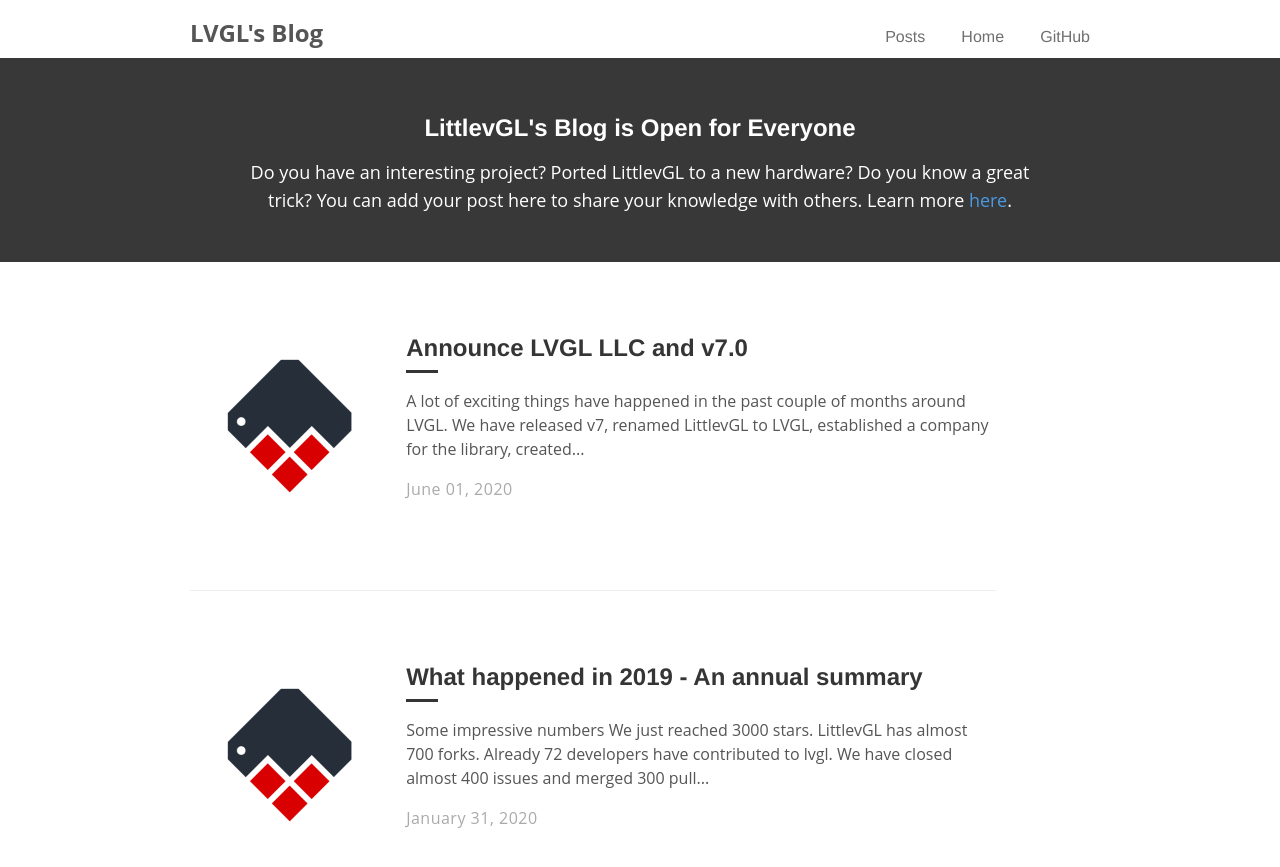
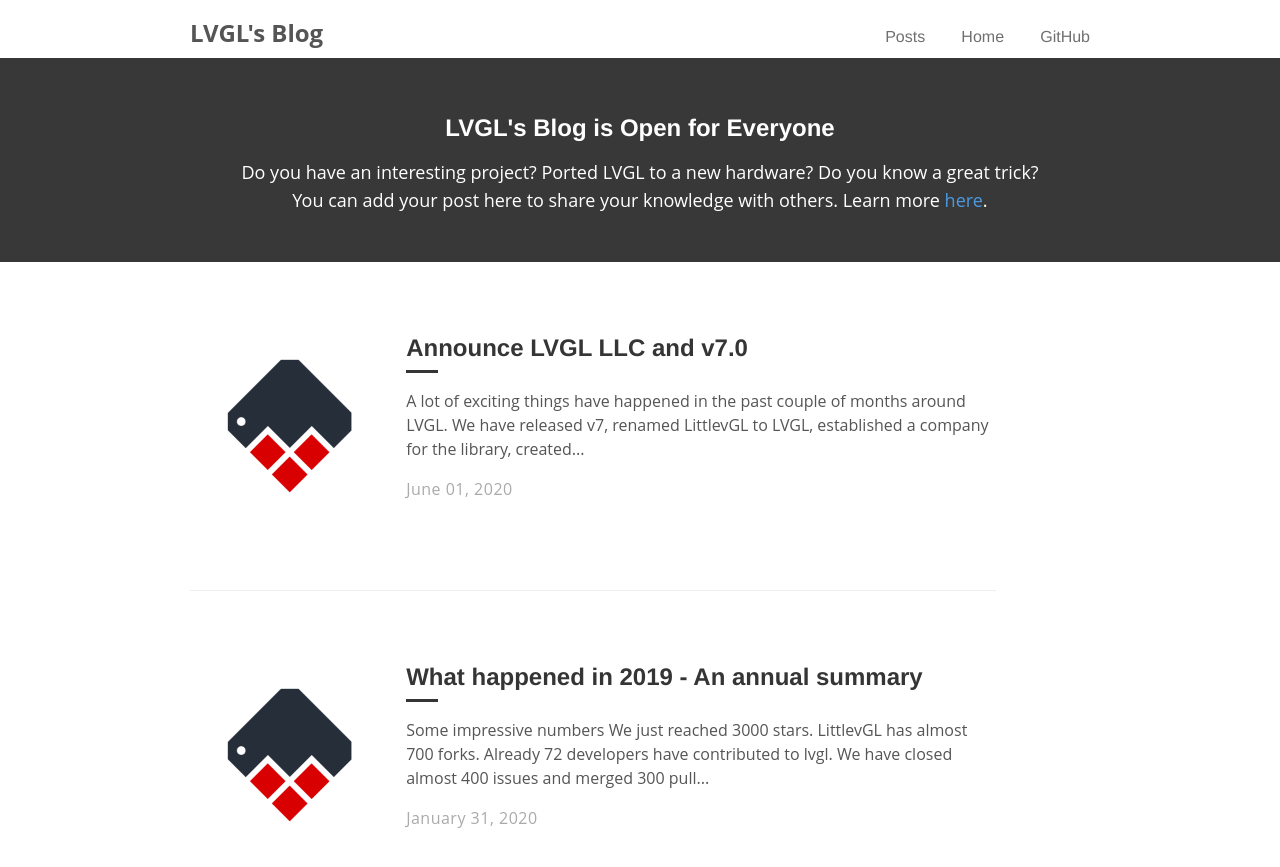
Before and after one commit to lvgl/blog, a Jekyll site: the page built from index.html, in a window 1280 px wide and 900 px high. Shown: the top 867 px of the window. Built offline with Jekyll 4.4.1, drawn with Linux system fonts in a browser that asks for light colours; the list of posts is cut into pages by our own code; comment, search, counter and statistics services are not loaded.

Commit message:
change LittlevGL to LVGL

```diff
--- a/_layouts/home.html
+++ b/_layouts/home.html
@@ -3,11 +3,11 @@
 ---
 
 <div class="catalogue-banner">
-<h1 class="catalogue-title" style="text-align:center; color:white;"> LittlevGL's Blog is Open for Everyone </h3>
+<h1 class="catalogue-title" style="text-align:center; color:white;"> LVGL's Blog is Open for Everyone </h3>
 </p>
 <p style="text-align:center; font-size:18px; line-height: 28px; max-width:800px; margin:auto">
-Do you have an interesting project? Ported LittlevGL to a new hardware? Do you know a great trick?
-You can add your post here to share your knowledge with others. Learn more <a href="https://github.com/littlevgl/blog">here</a>.
+Do you have an interesting project? Ported LVGL to a new hardware? Do you know a great trick?
+You can add your post here to share your knowledge with others. Learn more <a href="https://github.com/lvgl/blog">here</a>.
 </p>
 </div>
 
```
